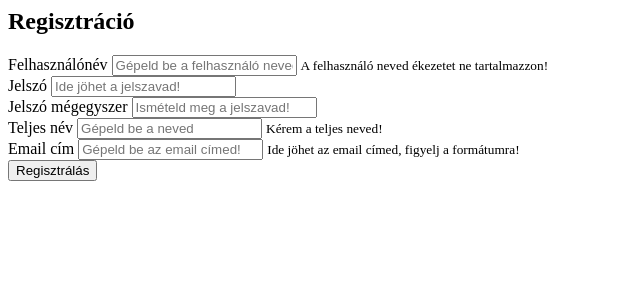
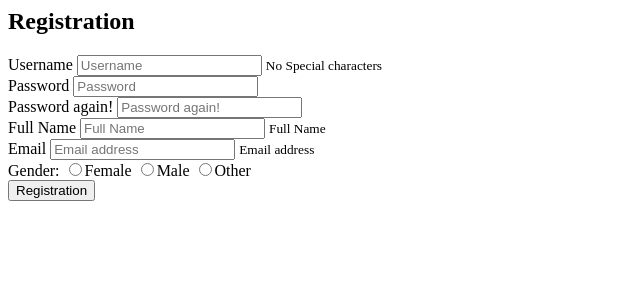
Before and after one commit to Zupicp/IKT_Zupic_Peter, a PHP site: page /reg.php in a window 1280 px wide. Shown: the top 300 px of the page, without its empty margins (0-640 px from the left). Run offline with PHP 8.4, Linux system fonts and the light colour scheme.

Commit message:
Add files via upload

```diff
--- a/reg.php
+++ b/reg.php
@@ -1,27 +1,33 @@
-<h2>Regisztráció</h2>
+<h2>Registration</h2>
 <form>
   <div class="form-group">
-    <label for="uname">Felhasználónév</label>
-    <input type="text" class="form-control" id="exampleInputUsername1" aria-describedby="usernameHelp" placeholder="Gépeld be a felhasználó neved">
-    <small id="unameHelp" class="form-text text-muted">A felhasználó neved ékezetet ne tartalmazzon!</small>
+    <label for="uname">Username</label>
+    <input type="text" class="form-control" id="uname" aria-describedby="usernameHelp" placeholder="Username">
+    <small id="unameHelp" class="form-text text-muted">No Special characters</small>
   </div>
   <div class="form-group">
-    <label for="pass1">Jelszó</label>
-    <input type="password" class="form-control" id="exampleInputPassword1" placeholder="Ide jöhet a jelszavad!">
+    <label for="pass1">Password</label>
+    <input type="password" class="form-control" id="exampleInputPassword1" placeholder="Password">
   </div>
   <div class="form-group">
-    <label for="pass2">Jelszó mégegyszer</label>
-    <input type="password" class="form-control" id="exampleInputPassword2" placeholder="Ismételd meg a jelszavad!">
+    <label for="pass2">Password again!</label>
+    <input type="password" class="form-control" id="exampleInputPassword2" placeholder="Password again!">
   </div>
   <div class="form-group">
-    <label for="uname">Teljes név</label>
-    <input type="text" class="form-control" id="exampleInputName1" aria-describedby="nameHelp" placeholder="Gépeld be a neved">
-    <small id="nameHelp" class="form-text text-muted">Kérem a teljes neved!</small>
+    <label for="uname">Full Name</label>
+    <input type="text" class="form-control" id="exampleInputName1" aria-describedby="nameHelp" placeholder="Full Name">
+    <small id="nameHelp" class="form-text text-muted">Full Name</small>
   </div>
   <div class="form-group">
-    <label for="email">Email cím</label>
-    <input type="email" class="form-control" id="exampleInputUsername1" aria-describedby="emailHelp" placeholder="Gépeld be az email címed!">
-    <small id="emailHelp" class="form-text text-muted">Ide jöhet az email címed, figyelj a formátumra!</small>
+    <label for="email">Email</label>
+    <input type="email" class="form-control" id="Email" aria-describedby="emailHelp" placeholder="Email address">
+    <small id="emailHelp" class="form-text text-muted">Email address</small>
   </div>
-  <button type="submit" class="btn btn-primary">Regisztrálás</button>
+  <div class="form-group">
+  <label for="gender">Gender:</label>
+  <input type="radio" name="gender" value="female">Female
+  <input type="radio" name="gender" value="male">Male
+  <input type="radio" name="gender" value="other">Other
+  </div>
+  <button type="submit" class="btn btn-primary">Registration</button>
 </form>
```
Also changed, not shown: ikt.php (+8 -3 lines), index.php (added, +11 -0 lines), login.php (+14 -8 lines).
